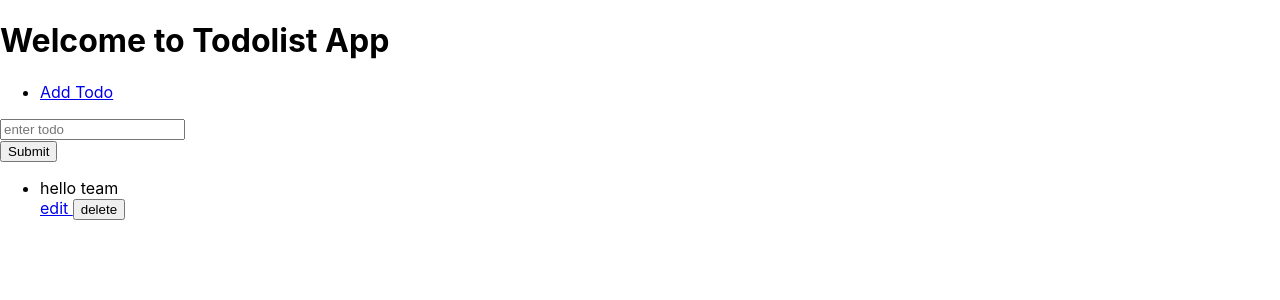
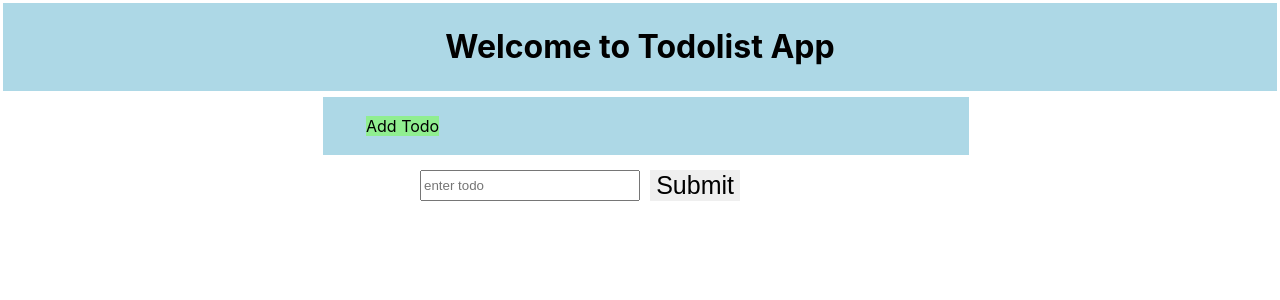
Before and after one commit to codemt/redux-todolist, a React (Create React App) app: page / in a window 1280 px wide. Shown: the top 300 px of the page. Built offline with nearby package versions, Linux system fonts and the light colour scheme.

Commit message:
started adding stylesheets

```diff
--- /dev/null
+++ b/src/Components/AddTodo/index.css
@@ -0,0 +1,33 @@
+.addTodo{
+
+    position: absolute;
+    margin:10px;
+    padding:10px;
+    top:150px;
+    left:400px;
+    width:25%;
+    display:flex;
+    flex-direction: row;
+
+}
+
+.addTodo input {
+
+   width:100%;
+   height:25px;
+
+}
+.addTodo button {
+
+    margin-left: 10px;
+    border-radius:5px solid grey;
+    border:5px;
+    font-size: 25px;
+
+}
+.addTodo button:hover {
+
+        background-color: lightgreen;
+        cursor: pointer;
+
+}
--- a/src/Components/AddTodo/index.js
+++ b/src/Components/AddTodo/index.js
@@ -1,5 +1,6 @@
 import React, { Component } from 'react'
 import { connect } from 'react-redux'
+import './index.css'
 import { createTodo } from  '../../actions/todolistActions'
 import nextId from "react-id-generator";
 
@@ -36,7 +37,7 @@ state = {
 
     render() {
         return (
-            <div>
+            <div className="addTodo">
                 <input className="todo" name="todo" onChange={this.onInputChange} value={this.state.todo} type="text" placeholder="enter todo" /> <br />
                 <button onClick={this.createNewTodo}>Submit </button>
             </div>
--- a/src/Components/AppHeader/index.css
+++ b/src/Components/AppHeader/index.css
@@ -0,0 +1,15 @@
+.appHeader{
+
+
+    margin:3px;
+    padding:3px;
+    background-color:lightblue;
+
+
+
+}
+.appHeader {
+
+    text-align: center;
+
+}
--- a/src/Components/AppHeader/index.js
+++ b/src/Components/AppHeader/index.js
@@ -1,8 +1,8 @@
 import React from 'react'
-
+import './index.css'
 export default function AppHeader() {
     return (
-        <div>
+        <div className="appHeader">
                 <h1> Welcome to Todolist App </h1>
         </div>
     )
--- a/src/Components/DisplayTodos/index.css
+++ b/src/Components/DisplayTodos/index.css
@@ -0,0 +1,43 @@
+.displayTodos {
+
+    margin:5px;
+    padding:10px;
+    position: absolute;
+    top:200px;
+    left:400px;
+
+
+}
+.displayTodos ul{
+
+    list-style-type: square;
+
+}
+.todo{
+
+    display: flex;
+    flex-direction: row;
+
+
+}
+.todo li{
+
+    font-size: 25px;
+
+}
+.todo .link{
+
+    margin:10px;
+    padding:10px;
+    font-size: 25px;
+
+}
+.todo button{
+
+    margin-left: 100px;
+    padding:10px;
+    border-radius:5px solid grey;
+    border:5px;
+    font-size: 25px;
+
+}
--- a/src/Components/DisplayTodos/index.js
+++ b/src/Components/DisplayTodos/index.js
@@ -1,7 +1,7 @@
 import React, { Component } from 'react'
 import { connect } from 'react-redux'
 import { createTodo } from  '../../actions/todolistActions'
-import Todos from '../Todos';
+import  './index.css'
 import { Link } from 'react-router-dom'
 import { deleteTodo } from '../../actions/deleteTodoActions';
  class DisplayTodos extends Component {
@@ -20,12 +20,12 @@ import { deleteTodo } from '../../actions/deleteTodoActions';
     render() {
             console.log(this.props)
         return (
-            <div>
+            <div className="displayTodos">
                 <ul>
                     {this.props.todos.map((todo) =>(
-                    <div>
+                    <div class="todo">
                         <li id={todo.id}>{todo.todo}</li><span>
-                        <Link to={`/edittodo/${todo.id}`}> edit </Link></span>
+                        <Link className="link" to={`/edittodo/${todo.id}`}> edit </Link></span>
                         <button id={todo.id} onClick={this.deleteTodo}> delete </button>
                     </div>
                     )) }
--- /dev/null
+++ b/src/Components/Navigation/index.css
@@ -0,0 +1,22 @@
+.navigation {
+
+    position:absolute;
+    margin:3px;
+    padding:3px;
+    background-color:lightblue;
+    left:25%;
+    width:50%;
+    right:25%;
+}
+.navigation ul{
+
+    list-style-type: none;
+
+}
+.navItem{
+
+    text-decoration: none;
+    color:black;
+    background-color:lightgreen;
+
+}
--- a/src/Components/Navigation/index.js
+++ b/src/Components/Navigation/index.js
@@ -1,11 +1,12 @@
 import React, { Component } from 'react'
 import { Link } from 'react-router-dom'
+import './index.css'
 export default function Navigation() {
 
         return (
-            <div>
+            <div className="navigation">
                 <ul>
-                    <li> <Link to="/"> Add Todo </Link> </li>
+                    <li> <Link className="navItem" to="/"> Add Todo </Link> </li>
 
                 </ul>
             </div>
--- a/src/reducers/todolistReducer.js
+++ b/src/reducers/todolistReducer.js
@@ -2,9 +2,7 @@ import { ADD_TODO,EDIT_TODO, DELETE_TODO } from '../actions/types'
 import update from 'immutability-helper'
 const todolist =
 [
-        { id :1,
-        todo:"hello team"
-        }
+
 ]
 function todolistReducer(state=todolist,{type,payload}){
 
```
